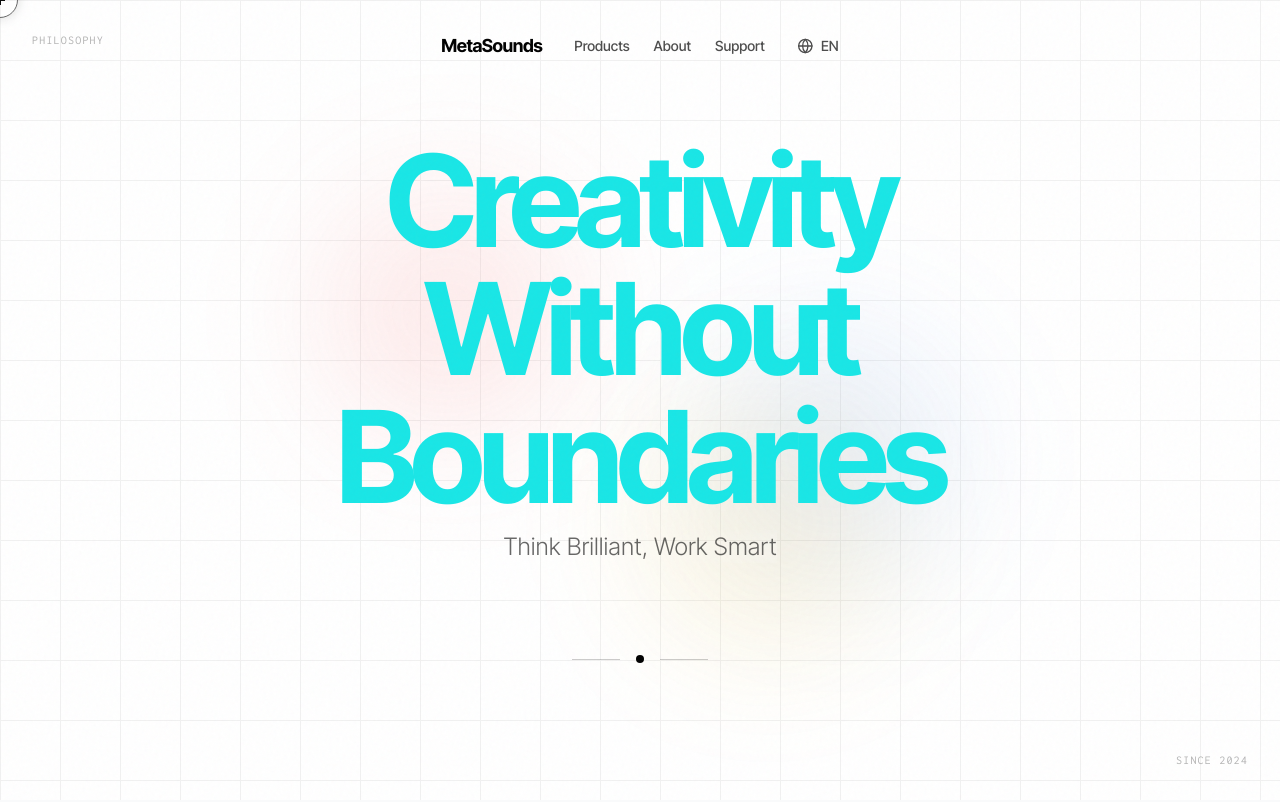
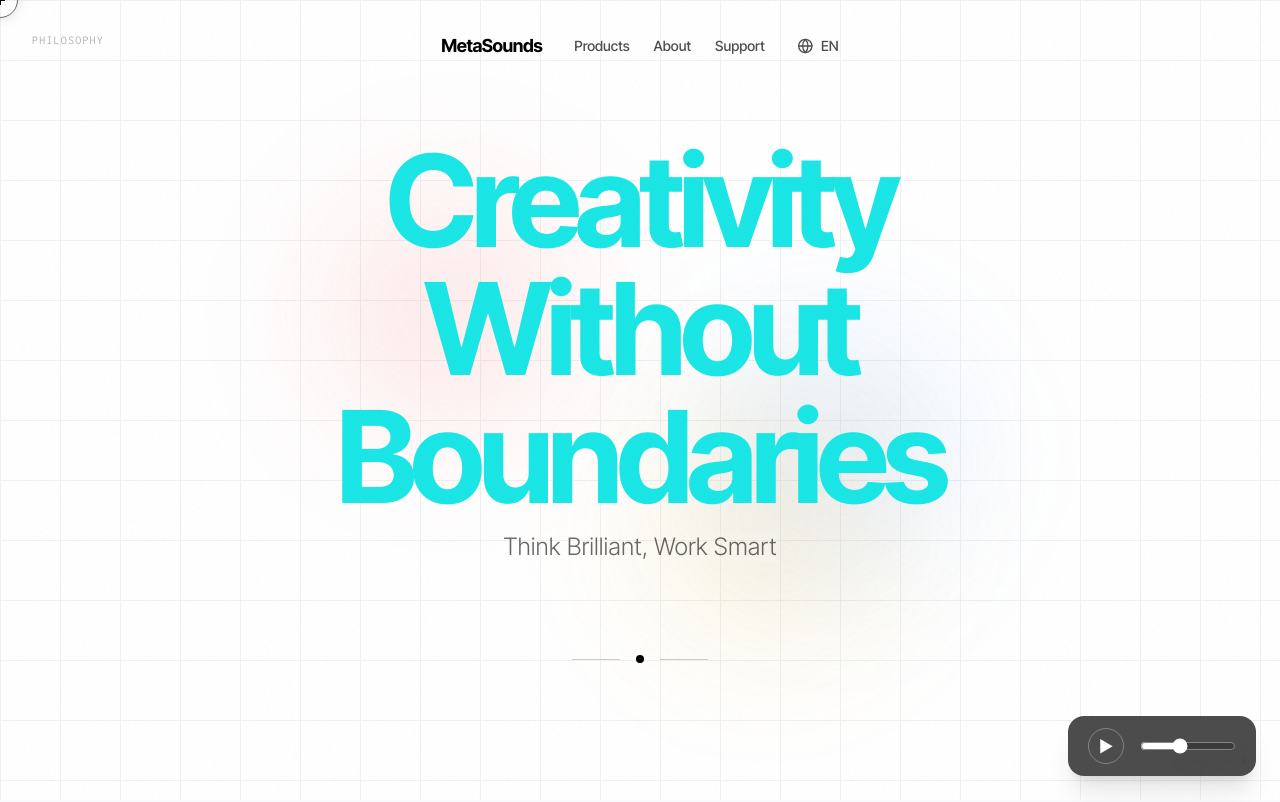
Before and after one commit to metasoundsproject/metasoundsnet, a React (Vite) app: page / in a window 1280 px wide. Shown: the top 802 px of the page. Built offline with nearby package versions, Linux system fonts and the light colour scheme.

Commit message:
更新 App.tsx

```diff
--- a/src/App.tsx
+++ b/src/App.tsx
@@ -8,6 +8,7 @@
 import Footer from './sections/Footer';
 import './App.css';
 import Cursor from "./components/Cursor";
+import MusicPlayer from "./components/MusicPlayer";
 
 
 function App() {
@@ -26,6 +27,7 @@
         <Navigation />
         <main>
           <Cursor />
+          <MusicPlayer />
       {/* 你的 routes / sections */}
           <Philosophy />
 
```
